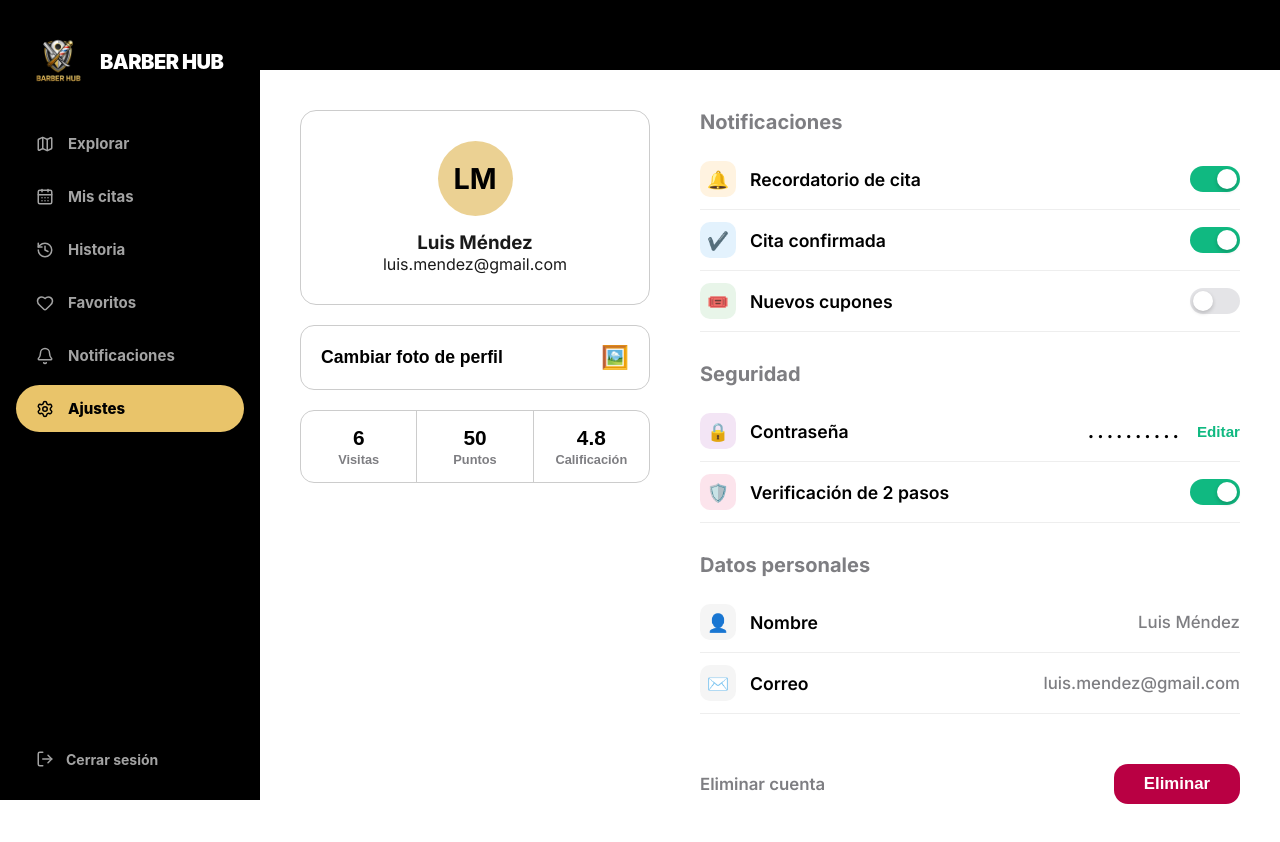
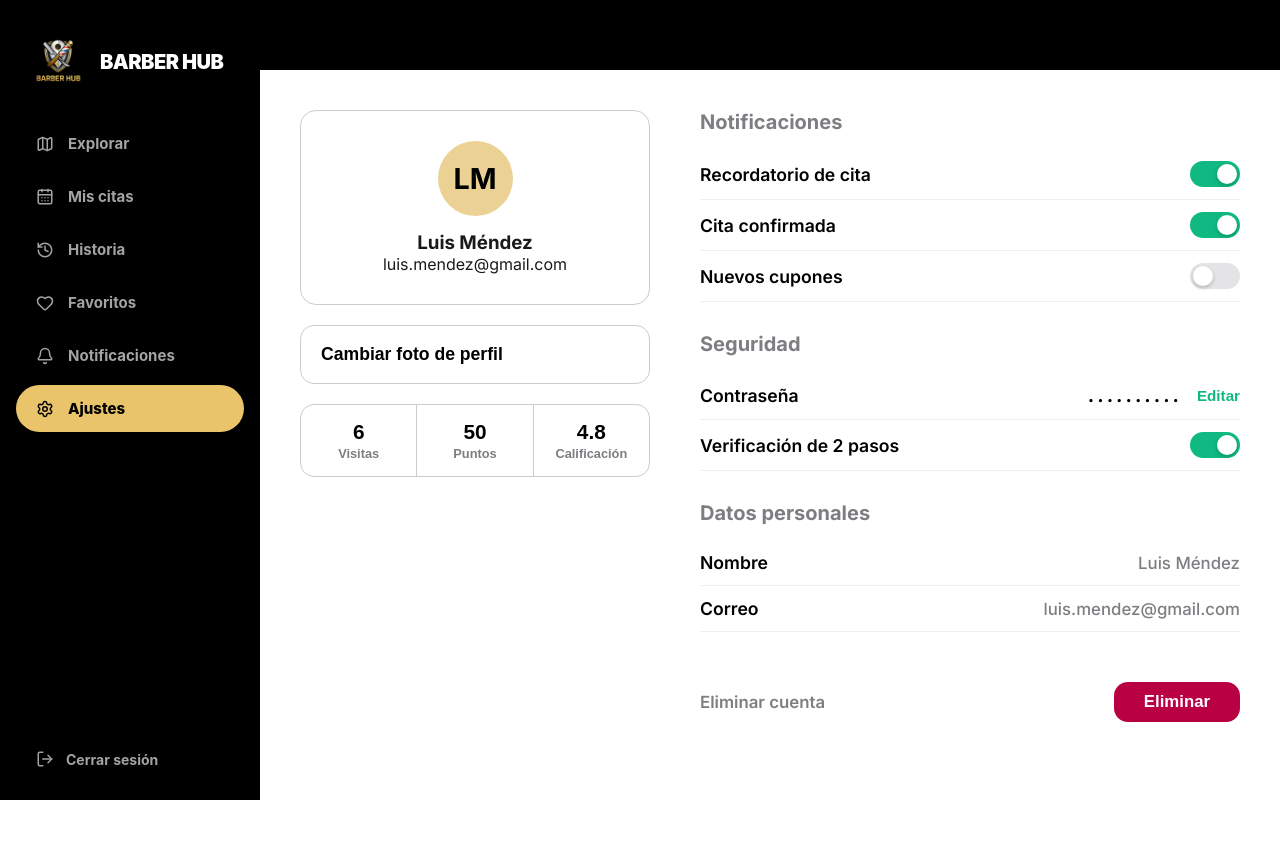
Before and after one commit to H3LLT4K3R/BARBERHUB, a React app in the folder frontend/: page /ajustes in a window 1280 px wide. After the commit the page ends 800 px from the top, so only its background shows below. Built offline with nearby package versions, Linux system fonts and the light colour scheme; the HTML template or start-up script is replaced by a standard one.

Commit message:
Quitando los iconos de ajustes-jsx y agregando un botón en barberia-perfil

```diff
--- a/frontend/src/modules/cliente/pages/ajustes.jsx
+++ b/frontend/src/modules/cliente/pages/ajustes.jsx
@@ -35,7 +35,6 @@ export default function Ajustes() {
 
           <button className="boton-cambiar-foto">
             <span>Cambiar foto de perfil</span>
-            <span className="icono-foto">🖼️</span>
           </button>
 
           <div className="grid-estadisticas">
@@ -63,7 +62,6 @@ export default function Ajustes() {
 
             <div className="fila-ajuste">
               <div className="etiqueta-ajuste">
-                <span className="icono-ajuste naranja">🔔</span>
                 <span>Recordatorio de cita</span>
               </div>
               <label className="switch-ajuste">
@@ -74,7 +72,6 @@ export default function Ajustes() {
 
             <div className="fila-ajuste">
               <div className="etiqueta-ajuste">
-                <span className="icono-ajuste azul">✔️</span>
                 <span>Cita confirmada</span>
               </div>
               <label className="switch-ajuste">
@@ -85,7 +82,6 @@ export default function Ajustes() {
 
             <div className="fila-ajuste">
               <div className="etiqueta-ajuste">
-                <span className="icono-ajuste verde">🎟️</span>
                 <span>Nuevos cupones</span>
               </div>
               <label className="switch-ajuste">
@@ -101,7 +97,6 @@ export default function Ajustes() {
 
             <div className="fila-ajuste">
               <div className="etiqueta-ajuste">
-                <span className="icono-ajuste morado">🔒</span>
                 <span>Contraseña</span>
               </div>
               <div className="acciones-password">
@@ -112,7 +107,6 @@ export default function Ajustes() {
 
             <div className="fila-ajuste">
               <div className="etiqueta-ajuste">
-                <span className="icono-ajuste rosa">🛡️</span>
                 <span>Verificación de 2 pasos</span>
               </div>
               <label className="switch-ajuste">
@@ -128,7 +122,6 @@ export default function Ajustes() {
 
             <div className="fila-info">
               <div className="etiqueta-ajuste">
-                <span className="icono-ajuste gris">👤</span>
                 <span>Nombre</span>
               </div>
               <span className="valor-info">Luis Méndez</span>
@@ -136,7 +129,6 @@ export default function Ajustes() {
 
             <div className="fila-info">
               <div className="etiqueta-ajuste">
-                <span className="icono-ajuste gris">✉️</span>
                 <span>Correo</span>
               </div>
               <span className="valor-info">luis.mendez@gmail.com</span>
--- a/frontend/src/modules/cliente/pages/barberia-perfil.jsx
+++ b/frontend/src/modules/cliente/pages/barberia-perfil.jsx
@@ -1,4 +1,4 @@
-import React from "react"; // Buena práctica incluirlo explícitamente según la configuración
+import React from "react";
 import { useNavigate, useParams } from "react-router-dom";
 import {
   IconMapPin,
@@ -66,6 +66,11 @@ export default function BarberiaPerfil() {
   // Acción: ver más servicios
   const verMasServicios = () => {
     navigate(`/barberia/${barberia.id}/servicios`);
+  };
+
+  // Acción: ver más opiniones
+  const verMasOpiniones = () => {
+    navigate("/opinion-barberia");
   };
 
   return (
@@ -170,13 +175,16 @@ export default function BarberiaPerfil() {
               <h2>Opiniones</h2>
             </header>
             <ul className="lista-opiniones">
-              {barberia.opiniones.map((texto, i) => (
+              {barberia.opiniones.slice(0, 3).map((texto, i) => (
                 <li key={i} className="item-opinion">
                   <IconChevronRight size={16} className="chevron-opinion" />
                   <p>{texto}</p>
                 </li>
               ))}
             </ul>
+            <button type="button" className="boton-ver-mas" onClick={verMasOpiniones}>
+              Ver más opiniones
+            </button>
           </section>
         </div>
       </main>
```
